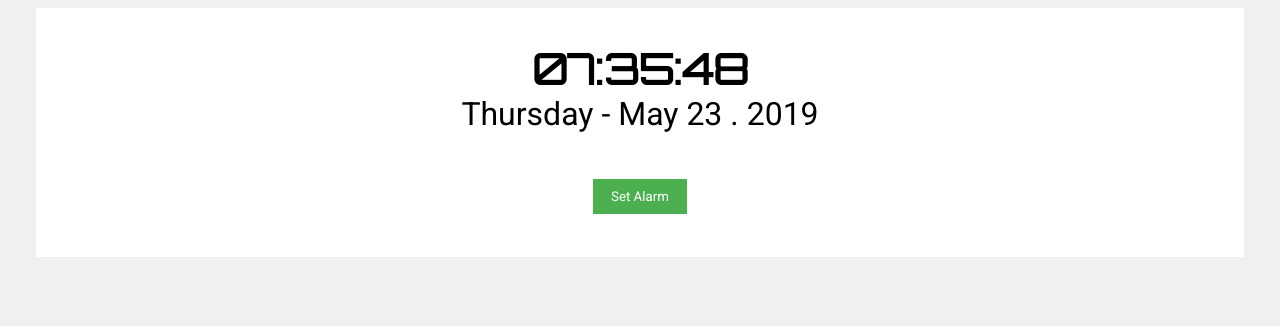
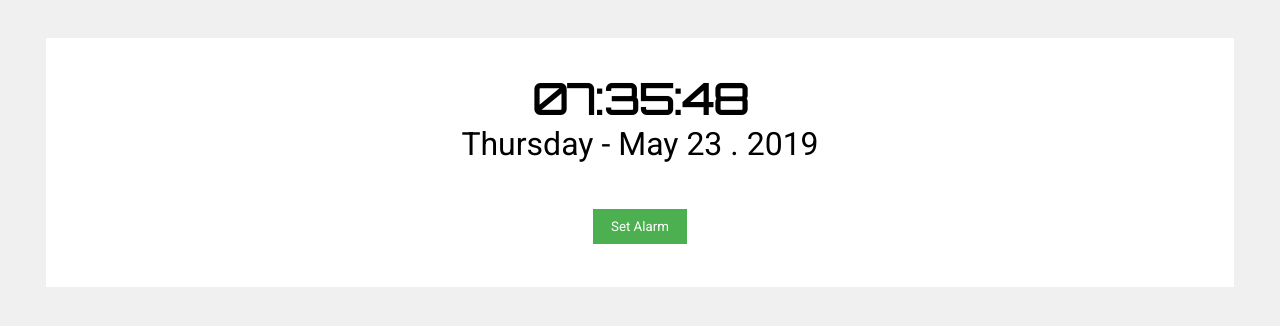
Before and after one commit to dimasarna/webalarm, a plain HTML site: page index.html in a window 1280 px wide. Drawn offline with Linux system fonts and the light colour scheme.

Commit message:
Update index.html

```diff
--- a/index.html
+++ b/index.html
@@ -10,8 +10,8 @@
 
         .center {
             background-color: white;
-            margin: auto;
-            width: 90%;
+            margin: 3%;
+            width: auto;
             overflow: auto;
             padding: 35px;
         }
@@ -141,7 +141,6 @@
             <!-- Button to open the modal login form -->
             <button id="set_alarm" onclick="document.getElementById('id01').style.display='block'" style="display: block; width:auto; margin-left:auto; margin-right: auto;">Set Alarm</button>
         </div>
-        <br><br>
         <div id="alarm-container" class="center" style="display: none;">
             <p style="margin: 0; padding: 0; text-align: center;">Alarm</p><br>
             <p id="alarm" style="margin: 0; padding: 0; text-align: center; font-family: 'Orbitron', sans-serif; font-size: 32px;"></p><br>
```
